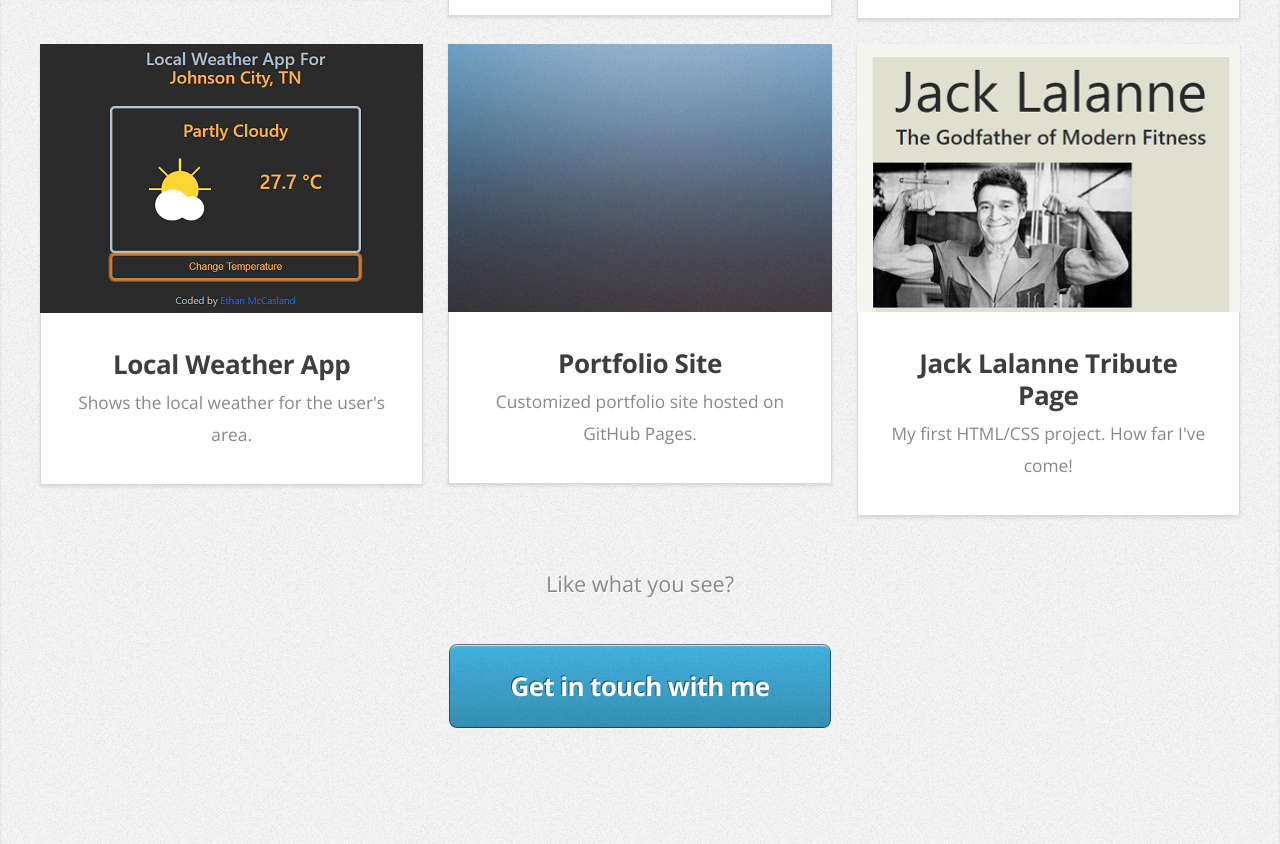
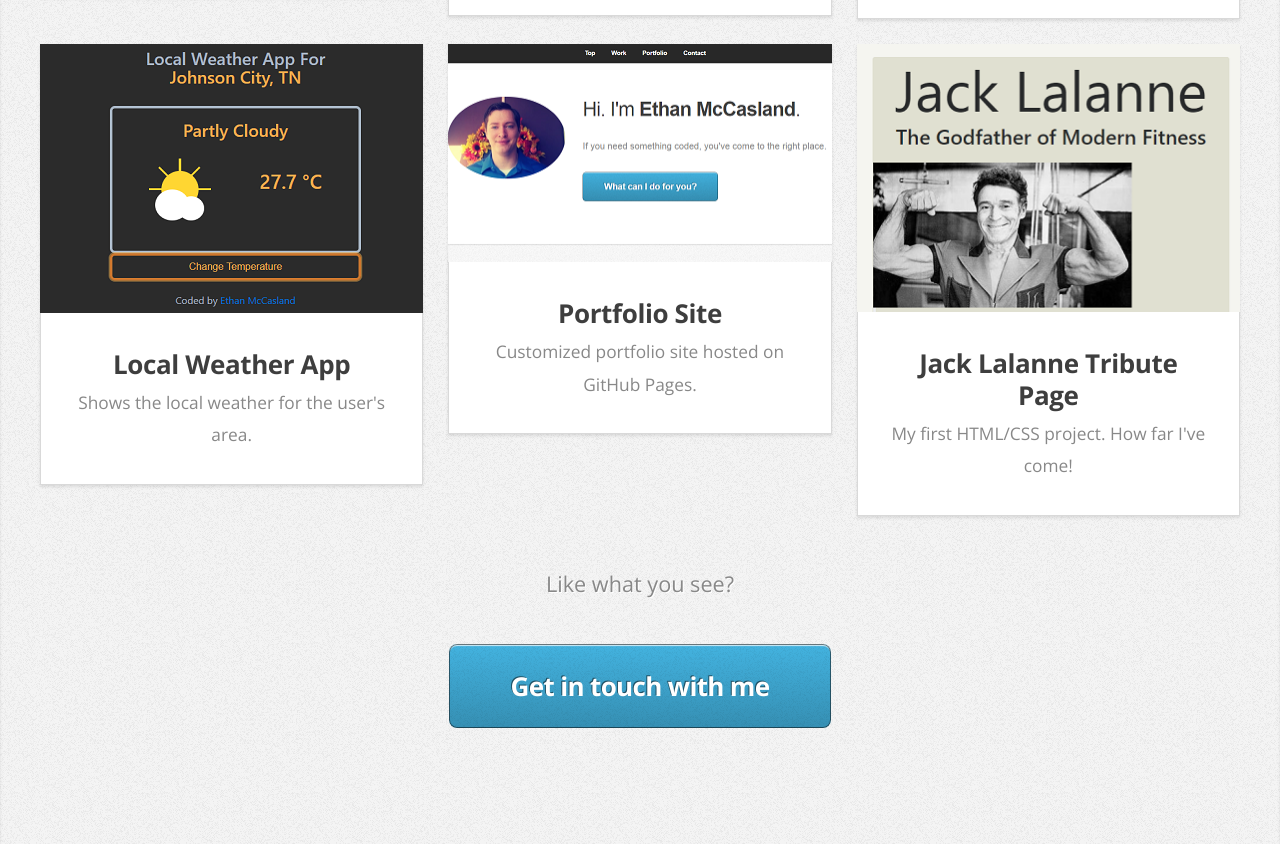
Before and after one commit to Blumanji/Blumanji.github.io, a plain HTML site: page index.html in a window 1280 px wide. Shown: the part 2459-3303 px from the top of the page. Drawn offline with nearby package versions, Linux system fonts and the light colour scheme.

Commit message:
Added thumbnail for portfolio site

```diff
--- a/index.html
+++ b/index.html
@@ -133,7 +133,7 @@
 							</div>
 							<div class="4u">
 								<article class="box style2">
-									<a href="https://blumanji.github.io/" class="image featured"><img src="images/pic05.jpg" alt="" /></a>
+									<a href="https://blumanji.github.io/" class="image featured"><img src="images/portfolio-thumbnail-2.PNG" alt="" /></a>
 									<h3><a href="https://blumanji.github.io/">Portfolio Site</a></h3>
 									<p>Customized portfolio site hosted on GitHub Pages.</p>
 								</article>
```
Also changed, not shown: images/portfolio-thumbnail-2.PNG (added).
